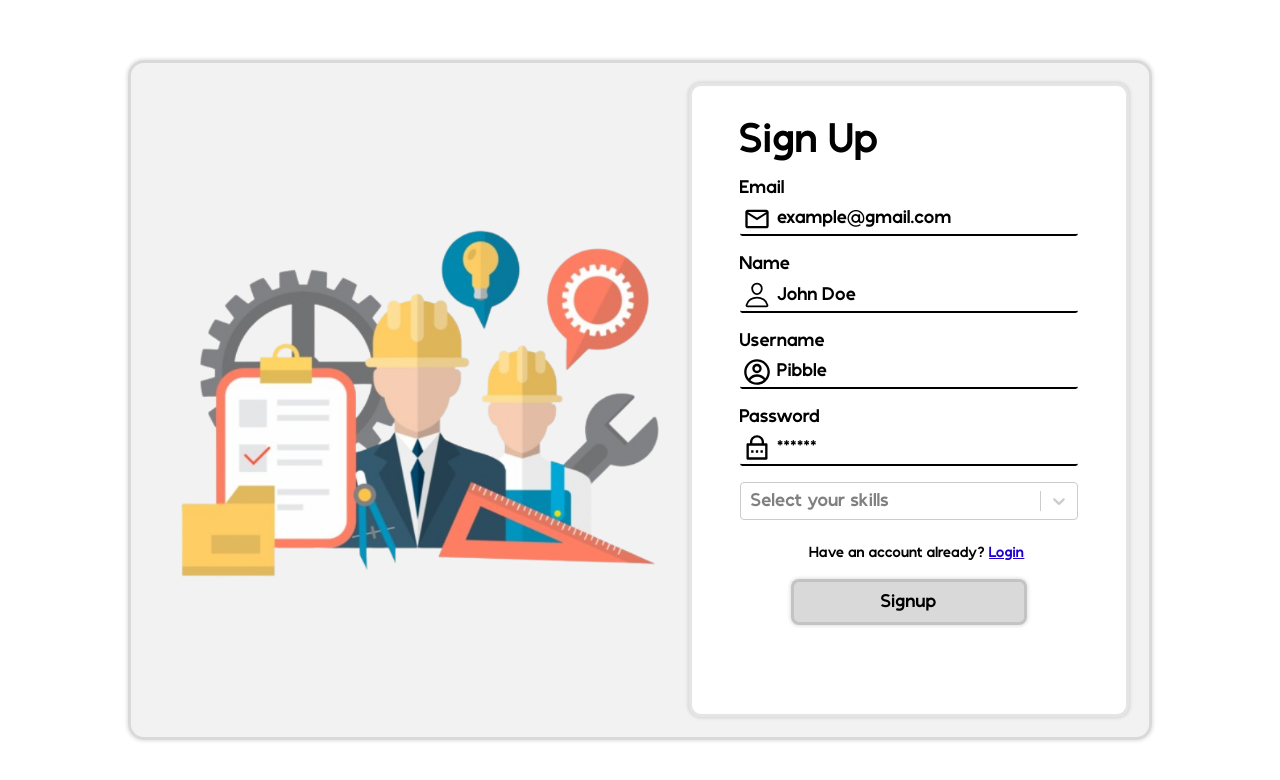
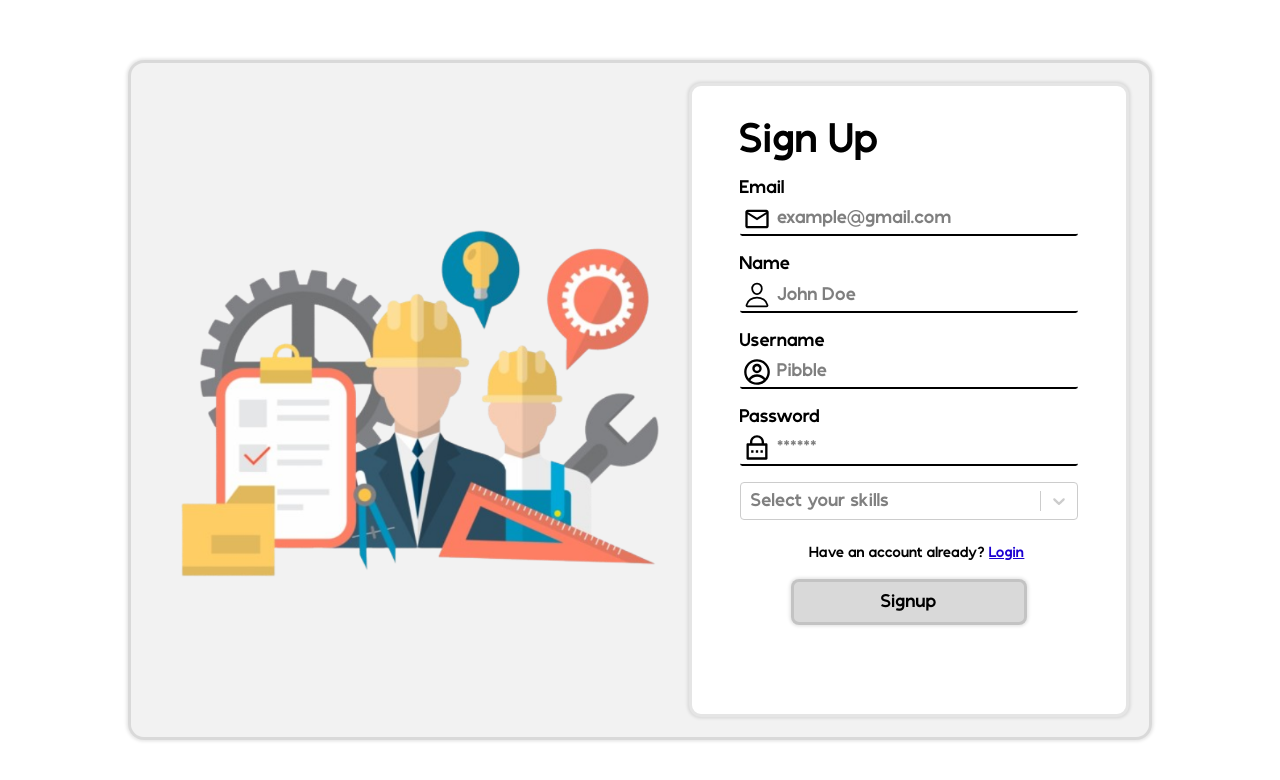
Before and after one commit to Dearborn42/Sunhacks-2024, a Next.js app in the folder client/: page /signup in a window 1280 px wide. Shown: the top 780 px of the page. Built offline with nearby package versions, Linux system fonts and the light colour scheme.

Commit message:
Minor
Changed minor styling things to make it look better

```diff
--- a/client/src/app/posts/createPost/page.jsx
+++ b/client/src/app/posts/createPost/page.jsx
@@ -12,7 +12,7 @@ import { LuSubtitles } from "react-icons/lu";
 const CreatePost = () => {
     const router = useRouter();
     const {userName} = useContext(UserContext);
-    const [form, setForm] = useState({ title: "", text: "", userName: userName, date: "", desiredSkills: [], creditWorth: 0 });
+    const [form, setForm] = useState({ title: "", text: "", userName: userName, date: "", desiredSkills: [], creditWorth: null });
     const handleForm = (field, value) => setForm((prev) => { return { ...prev, [field]: value } });
     const [selectedOptions, setSelectedOptions] = useState([]);
 
--- a/client/src/app/style/partials/_createPost.css
+++ b/client/src/app/style/partials/_createPost.css
@@ -89,7 +89,11 @@
 }
 
 .postInput div input::placeholder {
-    color: black;
+    color: rgb(0, 0, 0, 0.5);
+}
+
+.postInput div input:focus {
+    outline: none;
 }
 
 .postInput label {
@@ -130,6 +134,10 @@
     border: 1px solid black;
 }
 
+.info2 textarea:focus{
+    outline: none;
+}
+
 .subCont{
     width: 100%;
     height: 10%;
--- a/client/src/app/style/partials/_login.css
+++ b/client/src/app/style/partials/_login.css
@@ -64,8 +64,12 @@
     color: wblackhite;
 }
 
-.inputCont div input::placeholder {
-    color: black;
+.inputCont div input:placeholder {
+    color: rgb(0, 0, 0, 0.5);
+}
+
+.inputCont div input::focus {
+    outline: none;
 }
 
 .inputCont label{
--- a/client/src/app/style/partials/_signup.css
+++ b/client/src/app/style/partials/_signup.css
@@ -66,7 +66,11 @@
 }
 
 .inputCont div input::placeholder {
-    color: black;
+    color: rgb(0, 0, 0, 0.5);
+}
+
+.inputCont div input:focus {
+    outline: none;
 }
 
 .inputCont label {
```
